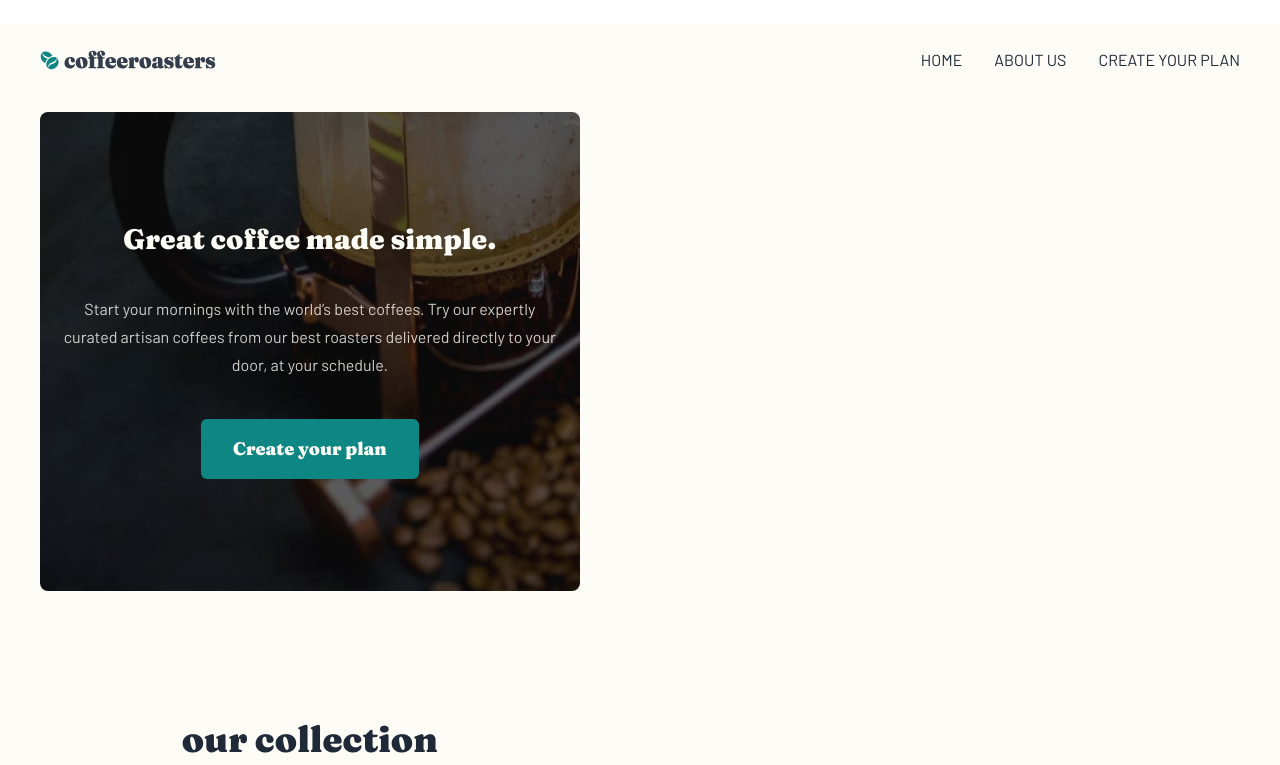
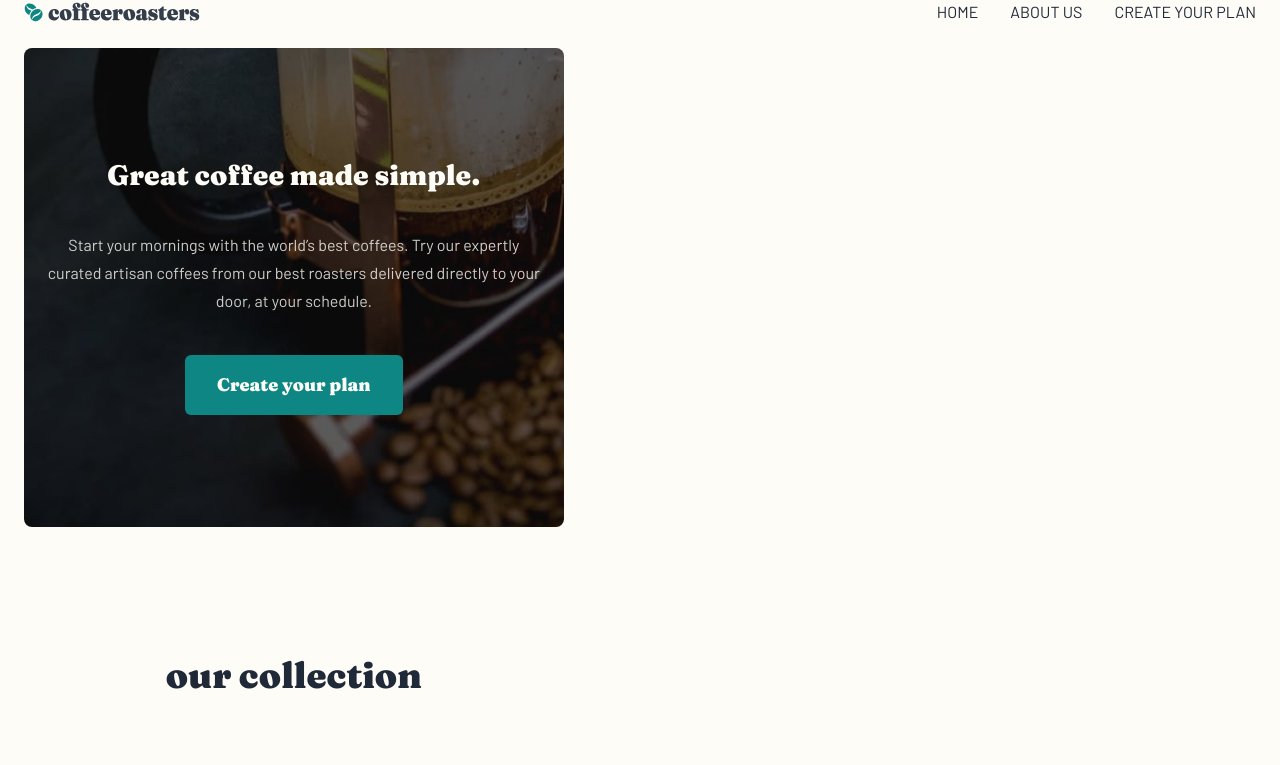
Before and after one commit to doinby/coffee-roaster-react-tailwind-firebase, a React (Create React App) app: page / in a window 1280 px wide. Shown: the top 765 px of the page. Built offline with nearby package versions, Linux system fonts and the light colour scheme.

Commit message:
Optimize layout styling

```diff
--- a/src/App.js
+++ b/src/App.js
@@ -19,7 +19,8 @@ export default function App() {
   const smUpCss = 'sm:px-4 sm:py-6';
 
   return (
-    <div class={`${baseCss} flex flex-col gap-4 ${smUpCss}`}>
+    // <div class={`${baseCss} flex flex-col gap-4 ${smUpCss}`}>
+    <>
       <Header />
       <Routes>
         <Route path='/' element={<Home />} />
@@ -27,6 +28,6 @@ export default function App() {
         <Route path='/create-your-plan' element={<Subscribe />} />
       </Routes>
       <Footer />
-    </div>
+    </>
   );
 }
--- a/src/index.scss
+++ b/src/index.scss
@@ -9,10 +9,13 @@
   /* ===GLOBAL=== */
 
   body {
-    @apply my-6 bg-white;
+    @apply bg-white;
   }
 
   /* ===LAYOUT=== */
+  #root {
+    @apply container mx-auto space-y-6;
+  }
 
   header,
   footer {
```
